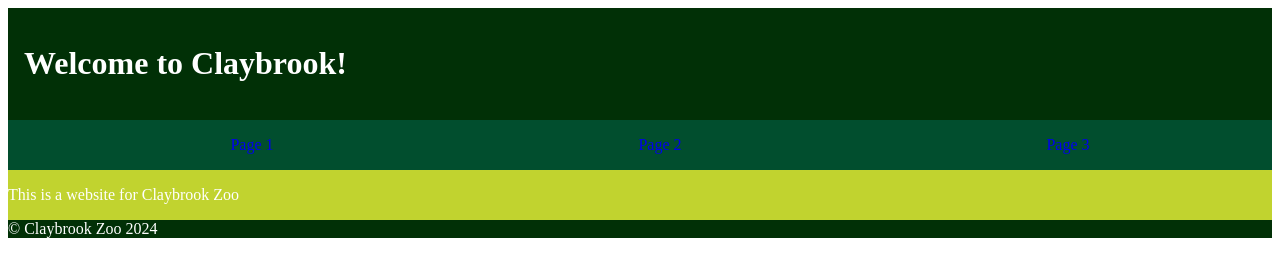
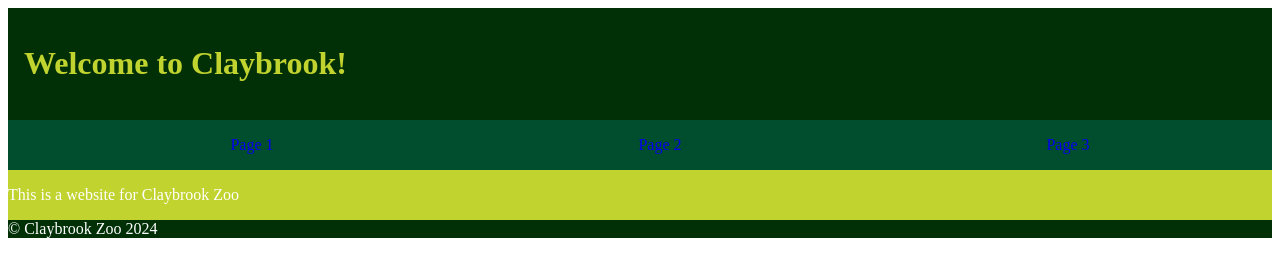
Before and after one commit to SteveHanning/Claybrook-Zoo, a plain HTML site: page index.html in a window 1280 px wide. Drawn offline with Linux system fonts and the light colour scheme.

Commit message:
Changed Colours

```diff
--- a/styles.css
+++ b/styles.css
@@ -1,12 +1,13 @@
 header {
     background-color: #013006;
-    color: white;
+    color: #c1d32f;
     padding: 1em;
     grid-area: header;
 }
 
 nav {
     background-color: #014e2e;
+    color: #c1d32f;
     grid-area: nav;
 }
 
```
